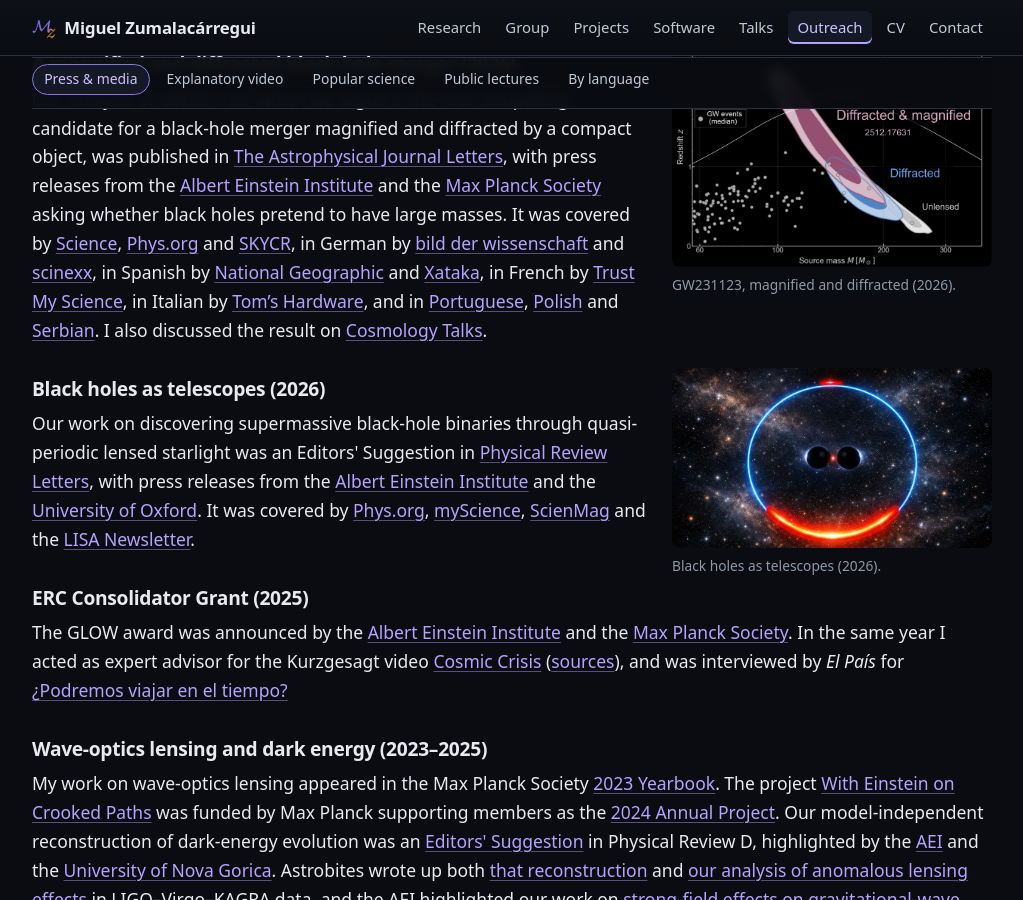
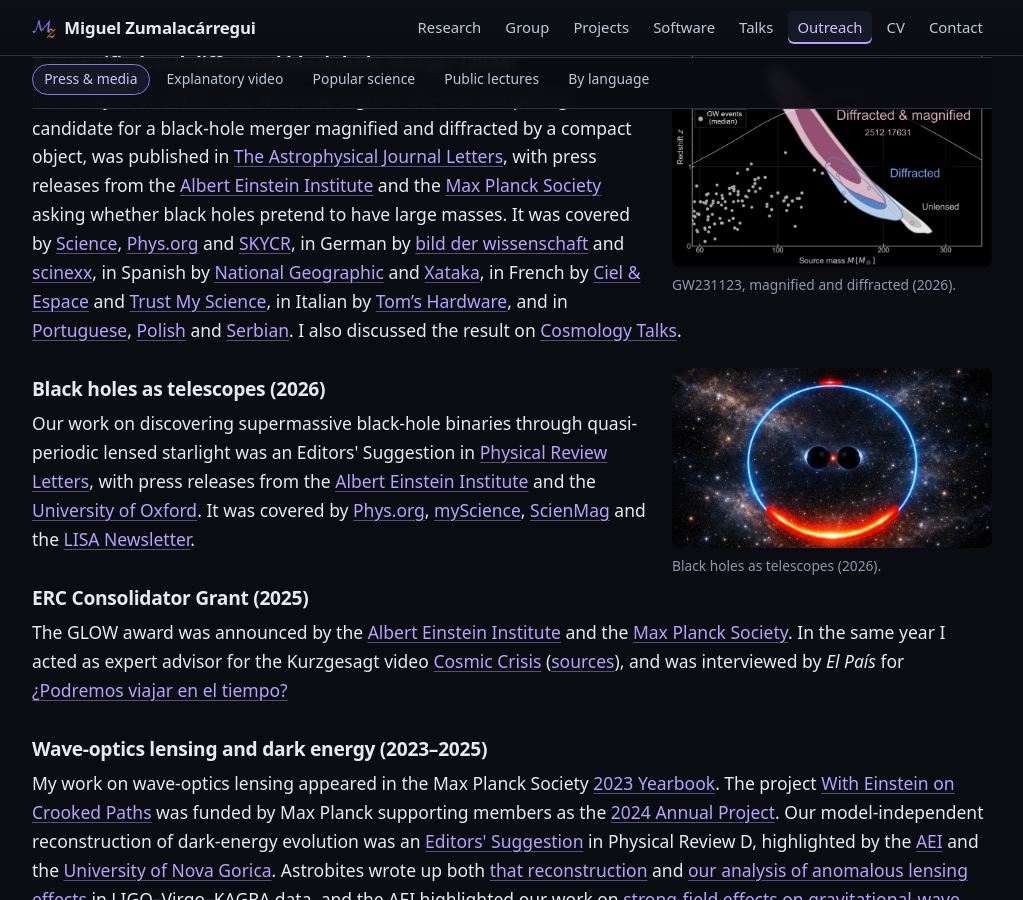
Before and after one commit to miguelzuma/miguelzuma.github.io, a Jekyll site: the page built from outreach.html, in a window 1280 px wide and 900 px high, scrolled down 461 px. Shown: the whole window, without its empty margins (128-1151 px from the left). Built offline with Jekyll 4.4.1, drawn with Linux system fonts in a browser that asks for light colours.

Commit message:
Outreach: Ciel & Espace on GW231123
The French coverage was one outlet and is now two. Ciel & Espace runs first of
the pair: it is France's astronomy magazine, and the piece is a reported
feature with a byline rather than an aggregation.

Co-Authored-By: Claude Opus 5 (1M context) <noreply@anthropic.com>
Claude-Session: https://claude.ai/code/session_01E2ZbXszK9qt9svKVxU5Yrt

```diff
--- a/outreach.html
+++ b/outreach.html
@@ -61,7 +61,8 @@ sections:
     and <a href="https://www.scinexx.de/news/kosmos/ist-das-geheimnis-uebergewichtiger-schwarzer-loecher-gelueftet/" rel="noopener">scinexx</a>,
     in Spanish by <a href="https://www.nationalgeographic.com.es/ciencia/agujeros-negros-mas-masivos-jamas-vistos-podrian-estar-enganandonos-lente-cosmica-habria-hecho-que-parecieran-gigantes_29335" rel="noopener">National Geographic</a>
     and <a href="https://www.xataka.com/espacio/fusion-agujeros-negros-que-rompio-todas-reglas-tenia-truco-lente-gravitacional-pudo-haber-inflado-su-tamano" rel="noopener">Xataka</a>,
-    in French by <a href="https://trustmyscience.com/les-trous-noirs-interdits-seraient-ils-une-illusion-une-etude-propose-une-explication-surprenante/" rel="noopener">Trust My Science</a>,
+    in French by <a href="https://www.cieletespace.fr/article/la-plus-grosse-fusion-de-trous-noirs-n-etait-peut-etre-qu-un-mirage" rel="noopener">Ciel &amp; Espace</a>
+    and <a href="https://trustmyscience.com/les-trous-noirs-interdits-seraient-ils-une-illusion-une-etude-propose-une-explication-surprenante/" rel="noopener">Trust My Science</a>,
     in Italian by <a href="https://www.tomshw.it/scienze/una-fusione-record-di-buchi-neri-potrebbe-aver-ingannato-ligo" rel="noopener">Tom&rsquo;s Hardware</a>,
     and in <a href="https://www.ccvalg.pt/astronomia/noticias/2026/09/1_gw231123.htm" rel="noopener">Portuguese</a>,
     <a href="https://wszystkoconajwazniejsze.pl/pepites/najwieksze-zderzenie-czarnych-dziur-moglo-nie-byc-rekordowe-sygnal-mogl-zostac-zaklocony/" rel="noopener">Polish</a>
```
Also changed, not shown: 1 other file.
